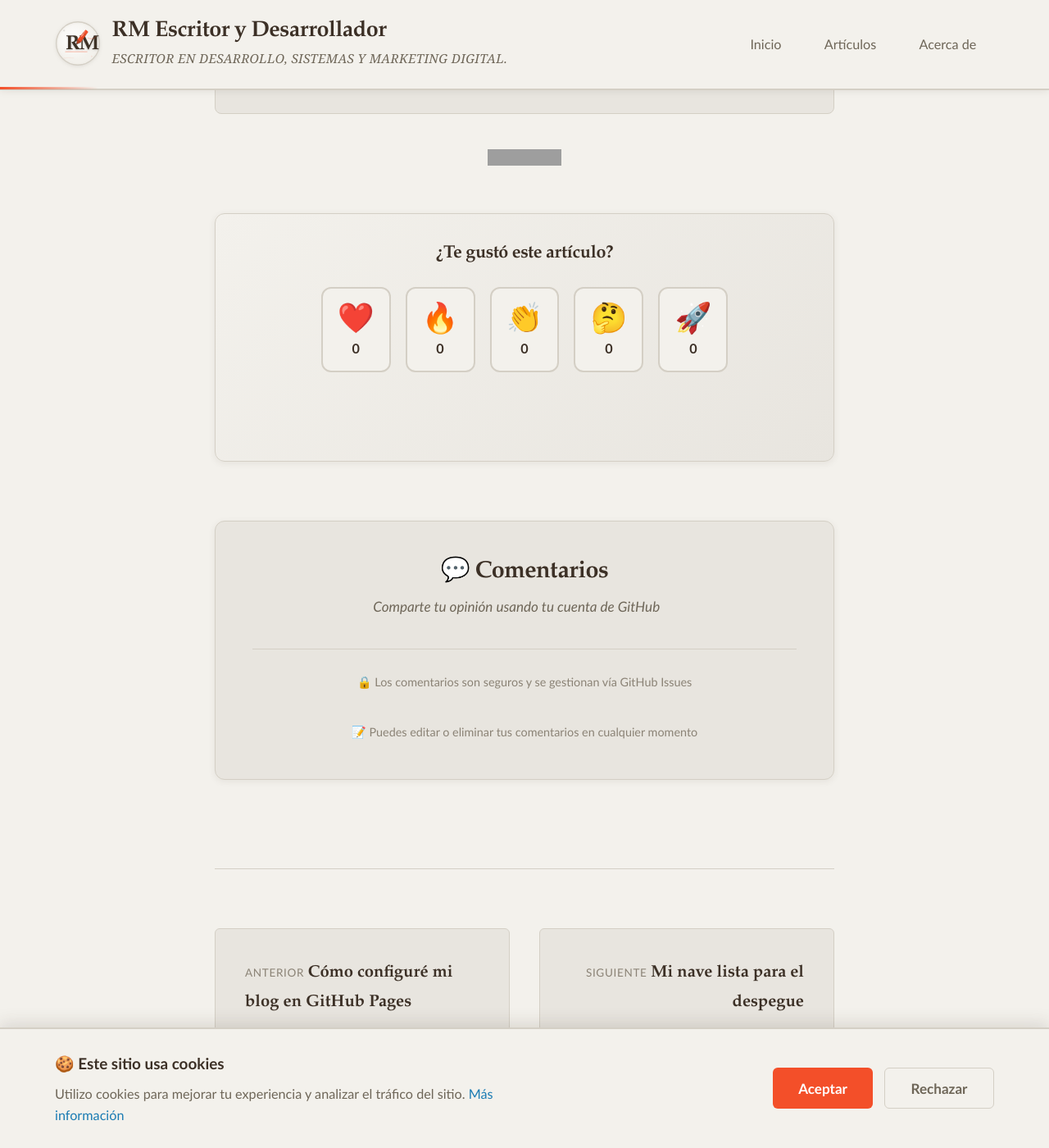
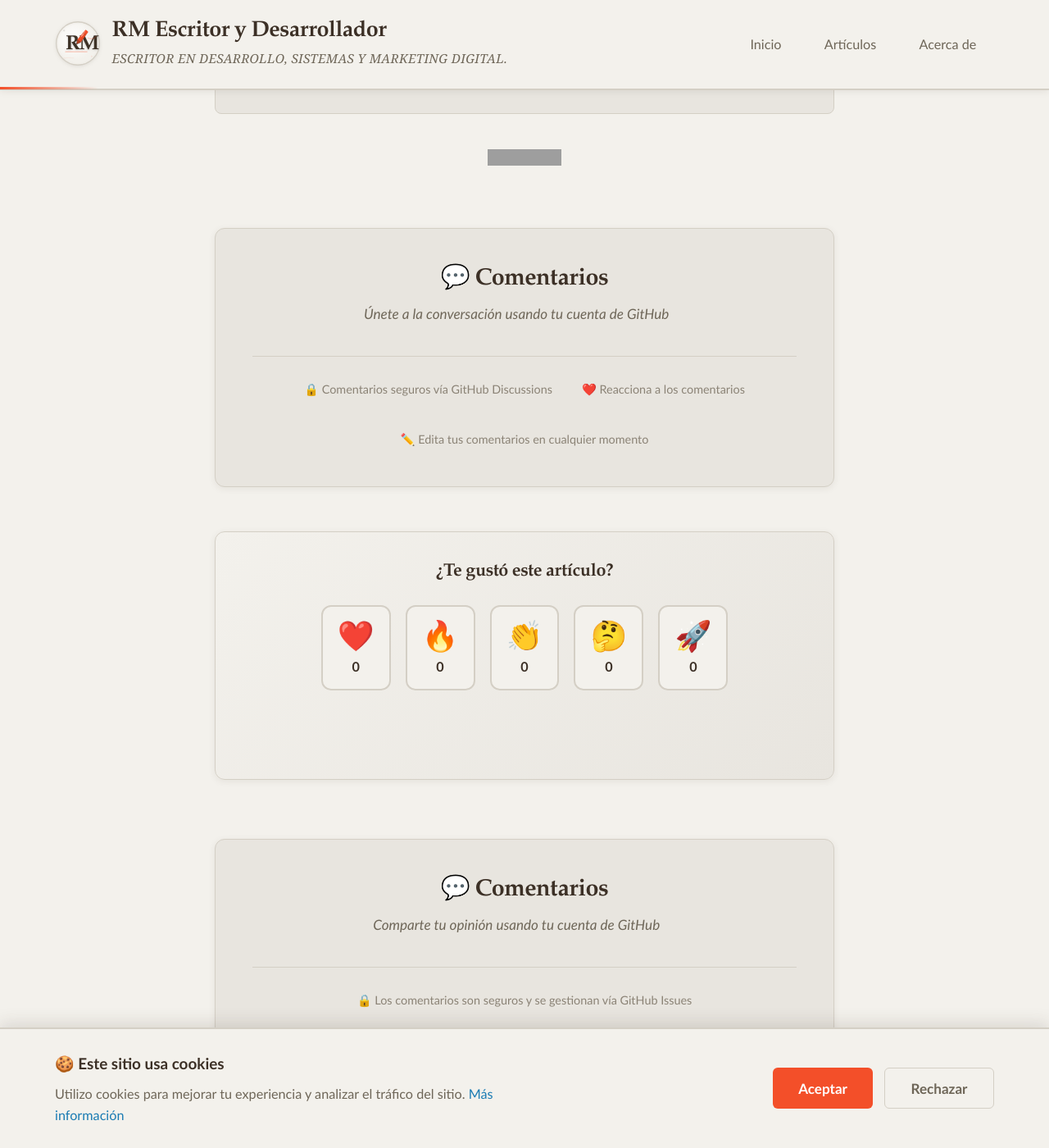
Before and after one commit to renedev0284-creator/renedev0284-creator.github.io, a Jekyll site: the page built from _posts/2026-01-30-el-que-sabe-se-divierte.md, in a window 1280 px wide and 1400 px high, scrolled down 2717 px. Shown: the whole window at 82% size. Built offline with Jekyll 4.4.1, drawn with Linux system fonts in a browser that asks for light colours; comment, search, counter and statistics services are not loaded; grey boxes are pictures that could not be loaded.

Commit message:
Modificar comentarios y reacciones con giscus

```diff
--- /dev/null
+++ b/_includes/comments-giscus.html
@@ -0,0 +1,136 @@
+<!-- Sistema de Comentarios - Giscus (Alternativa moderna) -->
+<div class="comments-section">
+  <h3 class="comments-title">💬 Comentarios</h3>
+  <p class="comments-subtitle">Únete a la conversación usando tu cuenta de GitHub</p>
+
+  <div class="giscus-container">
+    <script src="https://giscus.app/client.js"
+            data-repo="renedev0284-creator/renedev0284-creator.github.io"
+            data-repo-id="TU_REPO_ID_AQUI"
+            data-category="General"
+            data-category-id="TU_CATEGORY_ID_AQUI"
+            data-mapping="pathname"
+            data-strict="0"
+            data-reactions-enabled="1"
+            data-emit-metadata="0"
+            data-input-position="top"
+            data-theme="light"
+            data-lang="es"
+            data-loading="lazy"
+            crossorigin="anonymous"
+            async>
+    </script>
+  </div>
+
+  <div class="comments-info">
+    <p>🔒 Comentarios seguros vía GitHub Discussions</p>
+    <p>❤️ Reacciona a los comentarios</p>
+    <p>✏️ Edita tus comentarios en cualquier momento</p>
+  </div>
+</div>
+
+<style>
+.comments-section {
+  margin: 4rem 0 2rem;
+  padding: 2.5rem;
+  background: var(--color-bg-secondary);
+  border: 1px solid var(--color-border);
+  border-radius: 12px;
+  box-shadow: 0 2px 8px var(--color-shadow);
+}
+
+.comments-title {
+  font-family: var(--font-display);
+  font-size: 1.6rem;
+  color: var(--color-text);
+  margin: 0 0 0.5rem;
+  text-align: center;
+}
+
+.comments-subtitle {
+  font-family: var(--font-sans);
+  font-size: 0.95rem;
+  color: var(--color-text-muted);
+  text-align: center;
+  margin: 0 0 2rem;
+  font-style: italic;
+}
+
+.giscus-container {
+  margin: 2rem 0;
+}
+
+.giscus, .giscus-frame {
+  width: 100%;
+  border: none;
+}
+
+.comments-info {
+  margin-top: 2rem;
+  padding-top: 1.5rem;
+  border-top: 1px solid var(--color-border);
+  display: flex;
+  gap: 2rem;
+  justify-content: center;
+  flex-wrap: wrap;
+}
+
+.comments-info p {
+  margin: 0;
+  font-family: var(--font-sans);
+  font-size: 0.8rem;
+  color: var(--color-text-light);
+  display: flex;
+  align-items: center;
+  gap: 0.5rem;
+}
+
+@media (max-width: 768px) {
+  .comments-section {
+    padding: 1.5rem;
+    margin: 3rem 0 1.5rem;
+  }
+
+  .comments-title {
+    font-size: 1.4rem;
+  }
+
+  .comments-subtitle {
+    font-size: 0.85rem;
+  }
+
+  .comments-info {
+    flex-direction: column;
+    gap: 0.75rem;
+    text-align: center;
+  }
+
+  .comments-info p {
+    justify-content: center;
+  }
+}
+</style>
+
+<!-- INSTRUCCIONES PARA OBTENER LOS IDs:
+
+1. Ve a: https://giscus.app/es
+
+2. Selecciona tu repositorio: renedev0284-creator/renedev0284-creator.github.io
+
+3. Habilita Discussions en tu repo:
+   - Settings → Features → marca "Discussions"
+
+4. Copia los IDs generados:
+   - data-repo-id="..."
+   - data-category-id="..."
+
+5. Reemplaza en este archivo arriba
+
+VENTAJAS DE GISCUS VS UTTERANCES:
+✅ Más moderno y activo
+✅ Reacciones a comentarios (👍 ❤️ 🎉)
+✅ Respuestas anidadas
+✅ Mejor integración con GitHub
+✅ Más personalizable
+
+-->
--- a/_layouts/post.html
+++ b/_layouts/post.html
@@ -40,9 +40,12 @@ layout: default
   <span><img src="https://visitor-badge.laobi.icu/badge?page_id=renedev{{ page.url | replace: '/', '.' | remove: '.html' }}" alt="visitas" style="height: 20px; vertical-align: middle;"></span>
   </div>
 
-<!-- Comentarios y reacciones -->
+  <!-- Solo este archivo -->
+{% include comments-giscus.html %}
+
+<!-- Comentarios y reacciones
 {% include reactions-button.html %}
-{% include comments-utterances.html %}
+{% include comments-utterances.html %}-->
 
   <footer class="post-footer">
     <nav class="post-nav">
```
